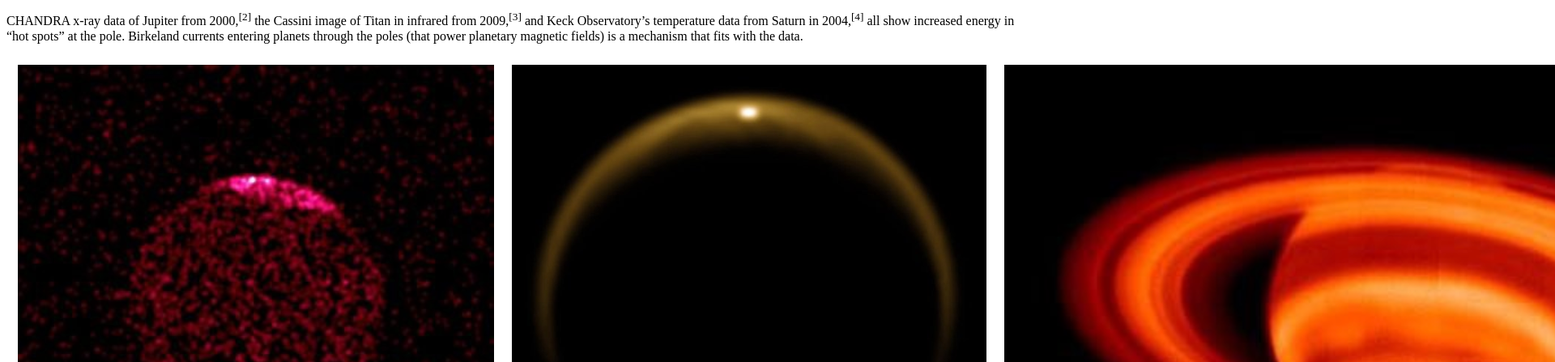
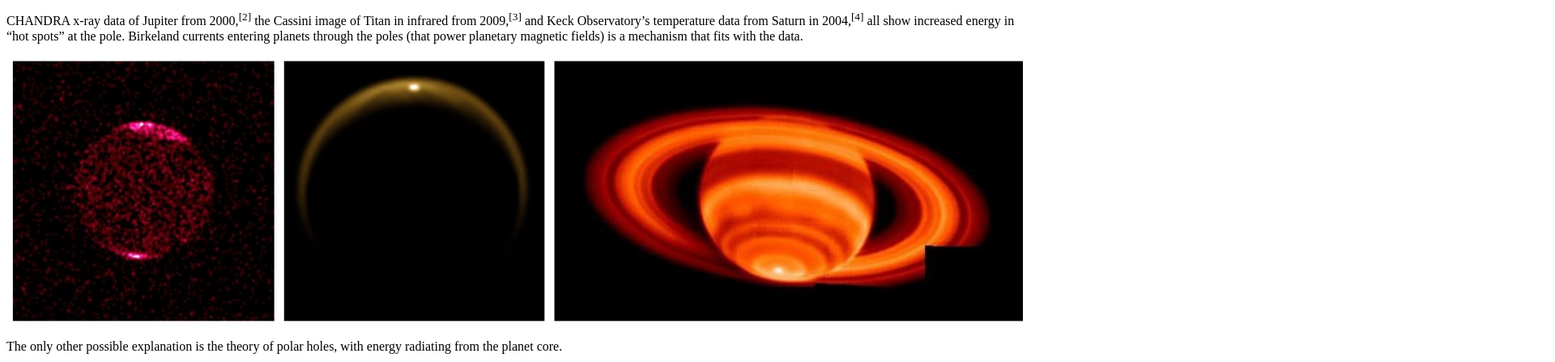
Before and after one commit to resilience-me/hotspot, a plain HTML site: page index.html in a window 1280 px wide. Shown: the part 169-616 px from the top of the page at 81% size, 1920 px wide, since content can reach past the window. Drawn offline with Linux system fonts and the light colour scheme.

Commit message:
Update index.html

```diff
--- a/index.html
+++ b/index.html
@@ -1,6 +1,11 @@
 <html>
       <head>
 <meta property="og:image" content="./planets.png" />
+            <style>
+                   img {
+                          max-width: 100%;
+                       }
+            </style>
       </head>
 <body>
 <div style="text-align:center; padding-top: 10px; padding-bottom: 10px; font-family: arial">
```
